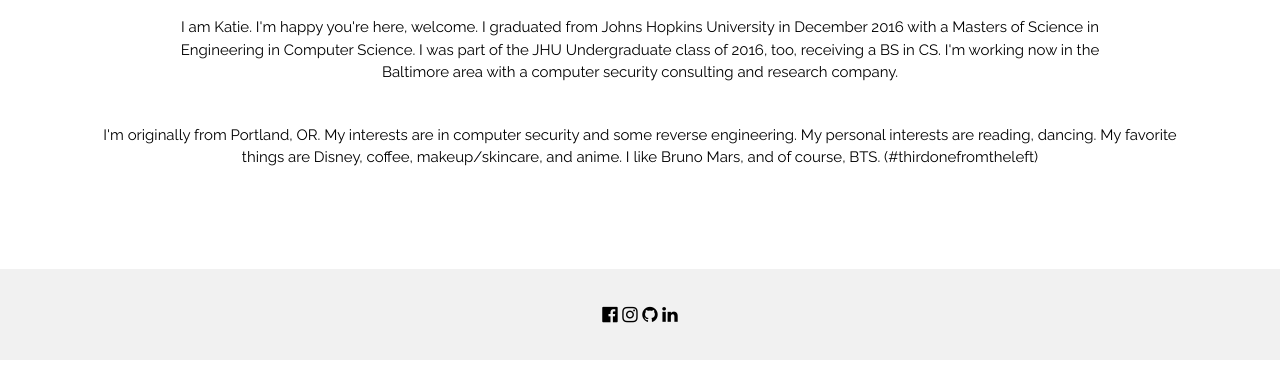
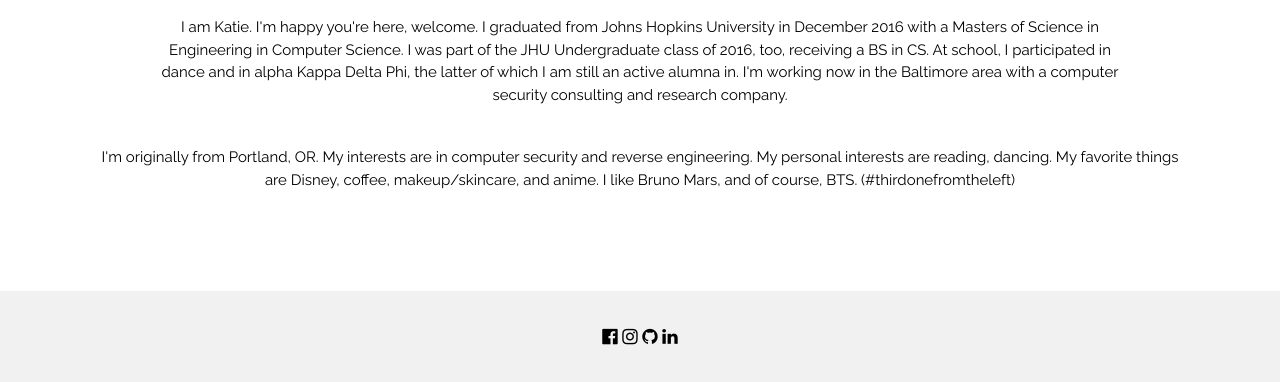
Before and after one commit to katiec089/katiec089.github.io, a Jekyll site: the page about/index.html, which Jekyll copies as it is, in a window 1280 px wide and 900 px high, scrolled down 579 px, cut to the strip 518-900 px from the top of the window. Built offline with Jekyll 4.4.1, drawn with Linux system fonts in a browser that asks for light colours; before the commit the page ends 1457 px from its top, so only the background shows below that.

Commit message:
Minor changes to about me

```diff
--- a/about/index.html
+++ b/about/index.html
@@ -35,6 +35,8 @@
 
                             I graduated from Johns Hopkins University in December 2016 with a Masters of Science in Engineering in Computer Science. I was part of the JHU Undergraduate class of 2016, too, receiving a BS in CS.
 
+                            At school, I participated in dance and in alpha Kappa Delta Phi, the latter of which I am still an active alumna in.
+
                             I'm working now in the Baltimore area with a computer security consulting and research company.
 
                             </p>
@@ -42,7 +44,7 @@
 
                             I'm originally from Portland, OR.
 
-                            My interests are in computer security and some reverse engineering.
+                            My interests are in computer security and reverse engineering.
 
                             My personal interests are reading, dancing.
 
```
